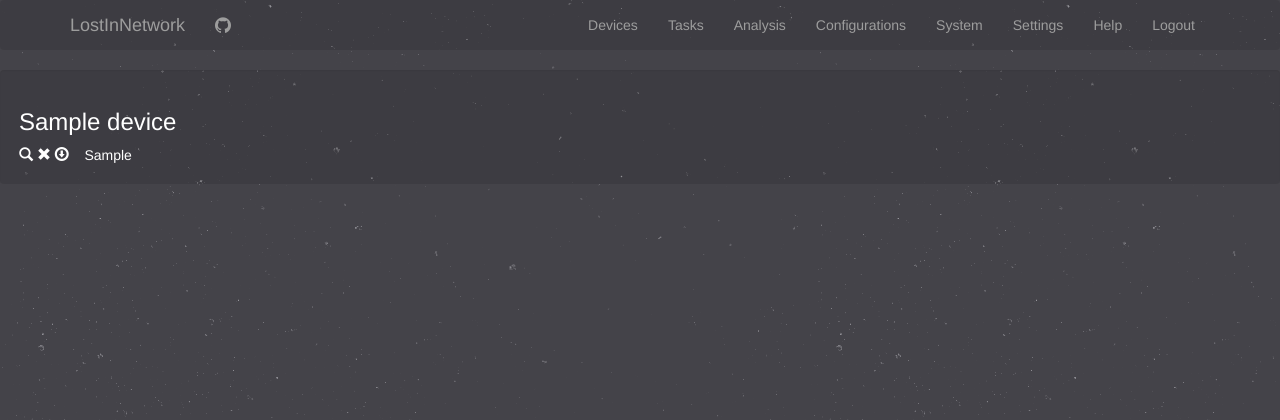
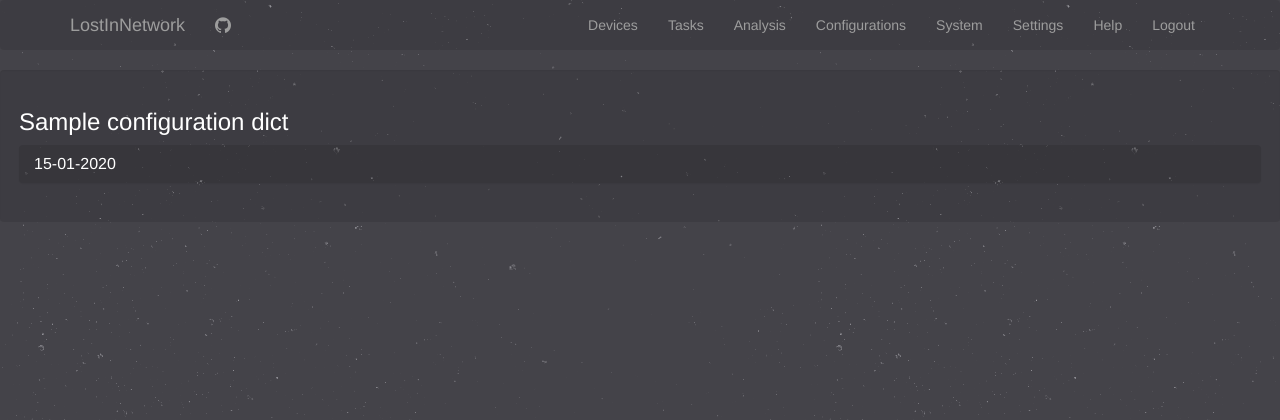
Before and after one commit to depado/LostInNetwork, a Flask app: template app/templates/configurations.html in a window 1280 px wide. Shown: the top 420 px of the page. Run offline with Flask 2, Linux system fonts and the light colour scheme; tables that the repository leaves empty hold one stand-in row (values such as "Sample post"); the template is opened without the code that fills it: values that come from a table or form of the project are taken from there, most other values are stand-ins (such as "Sample title", 1, 10 or a date in 2020); parts of the project's set-up code (start-up, migrations or seed data) failed here and were passed over; some libraries are stand-ins or nearby versions.

Commit message:
Classy configuration history

```diff
--- a/app/templates/configurations.html
+++ b/app/templates/configurations.html
@@ -3,12 +3,38 @@
 {% extends "base.html" %}
 {% block content %}
     {% include 'menu.html' %}
-    {% for device in devices %}
+    {% for name, value in configuration_dict.items() %}
     <div class="well transparent white">
-        <h3>{{ device.name }}</h3>
-        {% for conf in device.configurations.all() %}
-            {{ render_configuration_action_button(conf) }}&nbsp;&nbsp;&nbsp;{{ conf.path }} <br />
-        {% endfor %}
+        <h3><a href="{{ value['url'] }}" style="color: white;">{{ name }}</a> </h3>
+        <div class="panel-group" id="accordion-{{ name }}" role="tablist" aria-multiselectable="true">
+            <div class="panel panel-transparent">
+                {% for date_sorted in value['configurations'] %}
+                <div class="panel-heading" role="tab" id="heading-{{ date_sorted[0].id }}">
+                  <h4 class="panel-title">
+                    <a data-toggle="collapse" data-parent="#accordion-{{ name }}" href="#collapse-{{ date_sorted[0].id }}" aria-expanded="true" aria-controls="collapse-{{ date_sorted[0].id }}">
+                        {{ date_sorted[0].date.strftime('%d-%m-%Y') }}
+                    </a>
+                  </h4>
+                </div>
+                <div id="collapse-{{ date_sorted[0].id }}" class="panel-collapse collapse" role="tabpanel" aria-labelledby="heading-{{ date_sorted[0].id }}">
+                  <div class="panel-body">
+                      <div class="container-fluid">
+                          <div class="row-fluid">
+                              <div class="col-md-1">Actions</div>
+                              <div class="col-md-11">Path</div><br /><br />
+                          </div>
+                          {% for conf in date_sorted %}
+                          <div class="row-fluid">
+                              <div class="col-md-1">{{ render_configuration_action_button(conf) }}</div>
+                              <div class="col-md-11">{{ conf }}</div>
+                          </div>
+                          {% endfor %}
+                      </div>
+                  </div>
+                </div>
+                {% endfor %}
+            </div>
+        </div>
     </div>
     {% endfor %}
 {% endblock %}
--- a/app/views/devices.py
+++ b/app/views/devices.py
@@ -7,6 +7,8 @@ from app import app
 from app.forms import DeviceForm, DeviceTypeForm, LanForm, ManufacturerForm
 from app.models import Device, DeviceType, Lan, Manufacturer
 from app.utils import flash_default_password
+
+from .configurations import generate_conf_dict
 
 
 @app.route('/devices', methods=['GET', 'POST'])
@@ -100,5 +102,5 @@ def inspect_device(device_id):
 @app.route("/devices/configurations/<int:device_id>", methods=['GET', 'POST'])
 def configurations_device(device_id):
     flash_default_password()
-    device = [Device.query.filter_by(id=device_id).first_or_404(),]
-    return render_template("configurations.html", active_page="devices", devices=device)
+    device = Device.query.filter_by(id=device_id).first_or_404()
+    return render_template("configurations.html", active_page="devices", configuration_dict=generate_conf_dict(device))
```
Also changed, not shown: app/views/configurations.py (+32 -1 lines).
